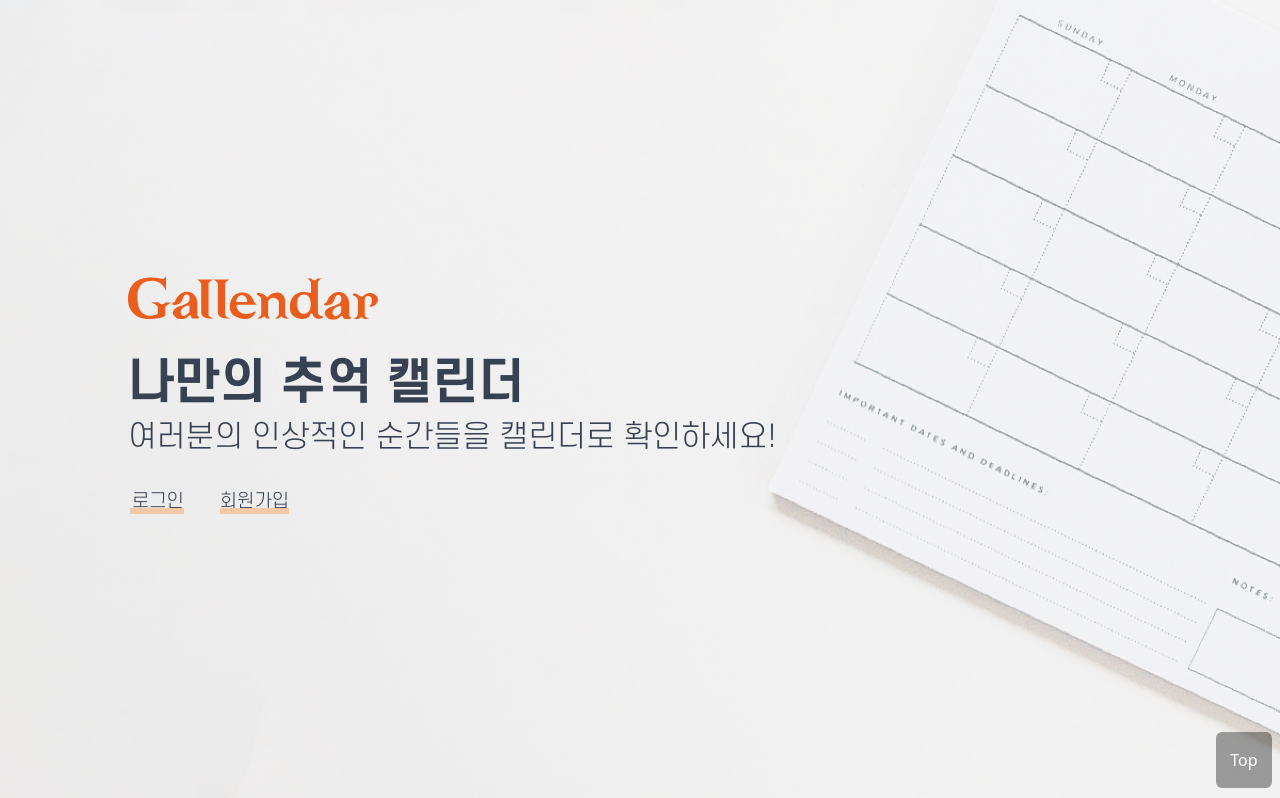
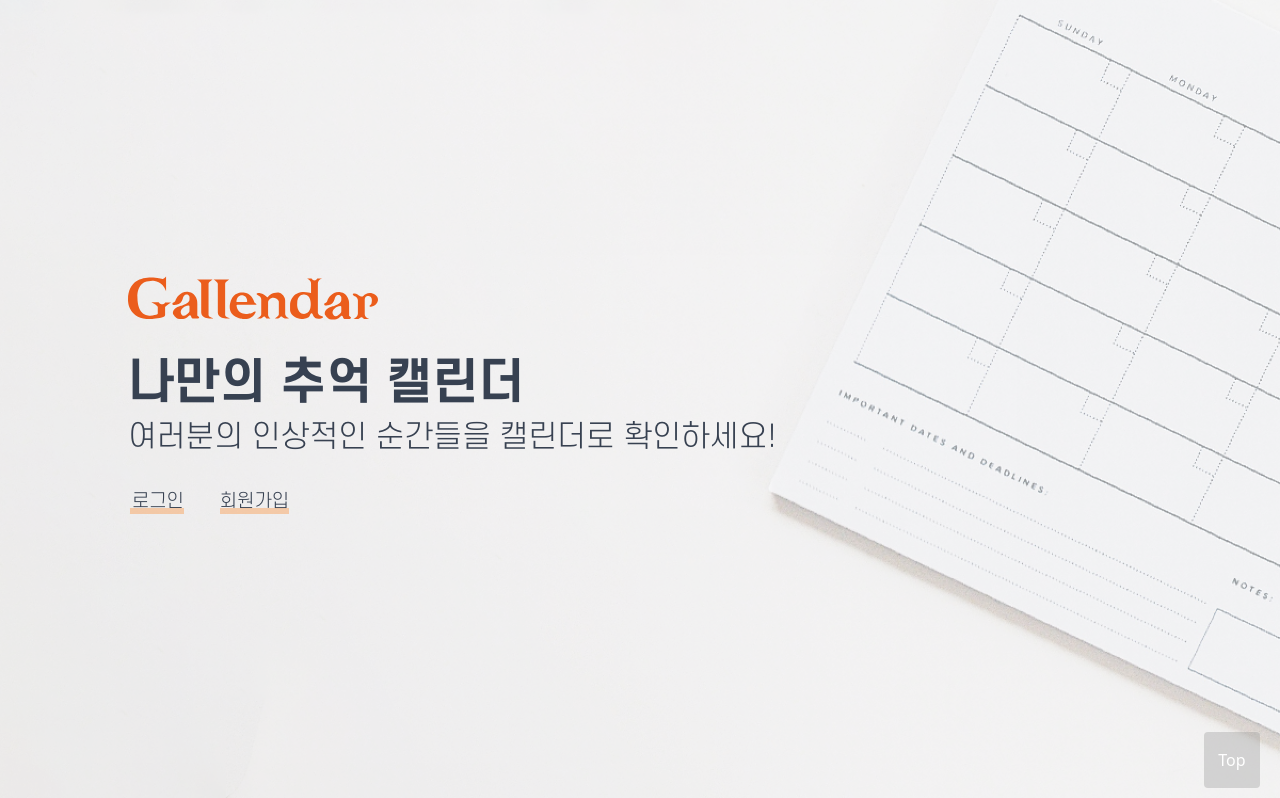
Before and after one commit to codestates-seb/seb40_main_005, a Next.js app in the folder client/: page / in a window 1280 px wide. Shown: the top 798 px of the page. Built offline with nearby package versions, Linux system fonts and the light colour scheme.

Commit message:
Feature/sunghun/랜딩페이지레이아웃구현#57 (#134)
* ✨ Feature/sunghun/랜딩페이지 퍼블리싱 완료 #57

* 🐛 fix/topBtn 버그 수정

```diff
--- a/client/components/topBtn.tsx
+++ b/client/components/topBtn.tsx
@@ -16,7 +16,8 @@ const TopBtn = () => {
       <button
         type="button"
         onClick={handleScrollUp}
-        className="sticky mr-2 left-[90%] w-10 h-10 text-white rounded-md md:w-12 md:h-12 md:left-[93.5%] lg:left-[96%] bottom-3 lg:w-14 lg:h-14 bg-topbtn"
+        // className="fixed mr-2 left-[90%] w-10 h-10 text-white rounded-md md:w-12 md:h-12 md:left-[93.5%] lg:left-[96%] bottom-3 lg:w-14 lg:h-14 bg-topbtn"
+        className="fixed right-5 w-10 h-10 text-white rounded md:w-12 md:h-12 bottom-3 lg:w-14 lg:h-14 bg-topbtn"
       >
         Top
       </button>
--- a/client/pages/index.tsx
+++ b/client/pages/index.tsx
@@ -1,9 +1,29 @@
 import Image from "next/image";
 import TopBtn from "../components/topBtn";
 
+
 function Home() {
+  // const [section, setSection] = useState(0);
+
+  // useEffect(()=> {
+  //   function watchScroll() {
+  //     window.addEventListener("scroll", ()=> {
+  //       setSection(section+1);
+  //       window.scrollTo({
+  //         top : document.getElementById(`1-section`)?.offsetTop,
+  //         left : 0,
+  //         behavior: "smooth"
+  //       });
+  //     })
+  //   }
+  //   watchScroll();
+  // },[])
+
+
+
   return (
     <>
+    <TopBtn/>
       <div className="flex-col items-center justify-center bg-slate-400">
         <div className="flex items-center justify-center w-full h-screen bg-cover bg-[url('/images/첫화면이미지.png')]">
           <div className="absolute top-0 left-0 right-0 bottom-0 bg-white/60"></div>
@@ -37,6 +57,8 @@ function Home() {
               </div>
             </div>
           </div>
+
+
         </div>
 
         <div className="flex items-center justify-center w-full h-screen bg-cover bg-[url('/images/lending_두번째이미지.png')]">
@@ -57,6 +79,7 @@ function Home() {
             </div>
           </div>
         </div>
+
 
         <div className="flex items-center justify-center w-full h-screen bg-cover bg-[url('/images/lending_세번째이미지.png')]">
           <div className="flex flex-col items-start justify-center pl-32 pr-28 w-full h-1/2 z-10 ">
@@ -115,6 +138,7 @@ function Home() {
           </div>
         </div>
 
+
         <div className="flex flex-col items-center justify-center w-full h-screen bg-cover bg-[url('/images/solid_background.png')]">
           <div className="flex md:flex-col lg:flex-row items-center justify-center pl-28 md:pl-20 pr-28 md:pr-20 w-full h-fit z-10 ">
             <div className="font-SCDream3 sm:text-2xl md:text-xl lg:text-3xl text-gray-200 mt-3">
@@ -149,7 +173,6 @@ function Home() {
           </div>
         </div>
       </div>
-      <TopBtn/>
     </>
   );
 }
```
